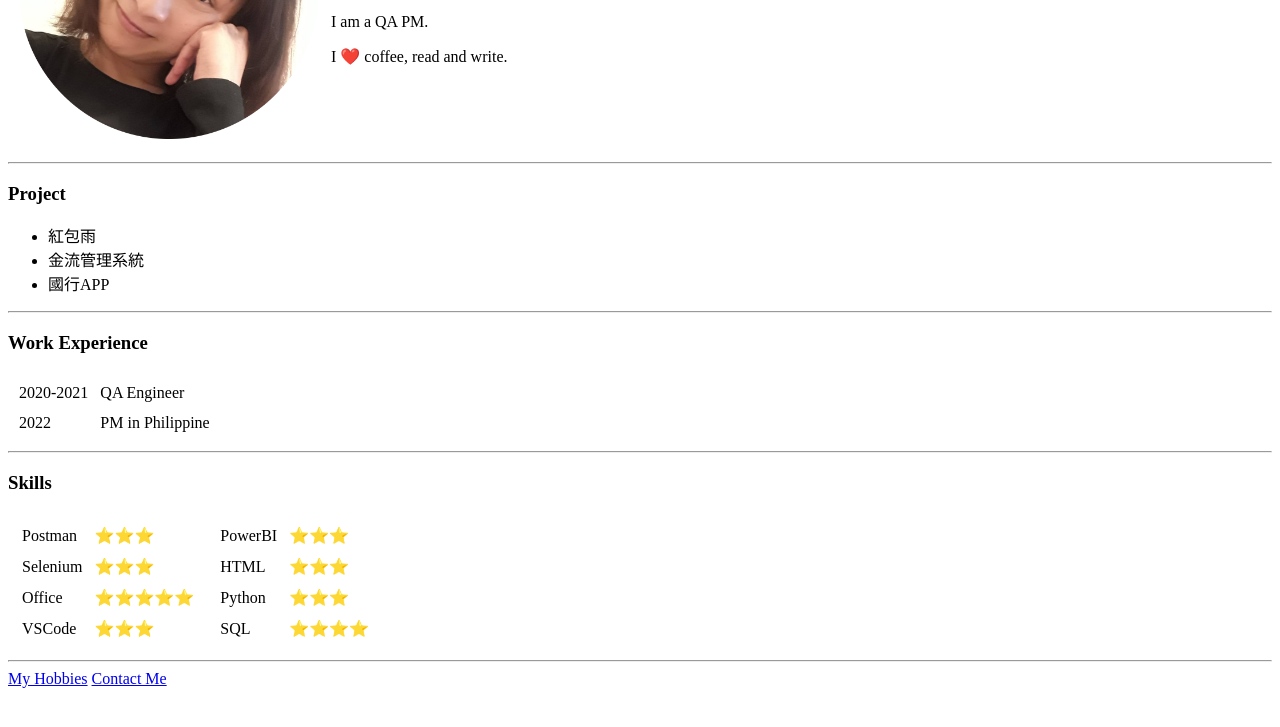
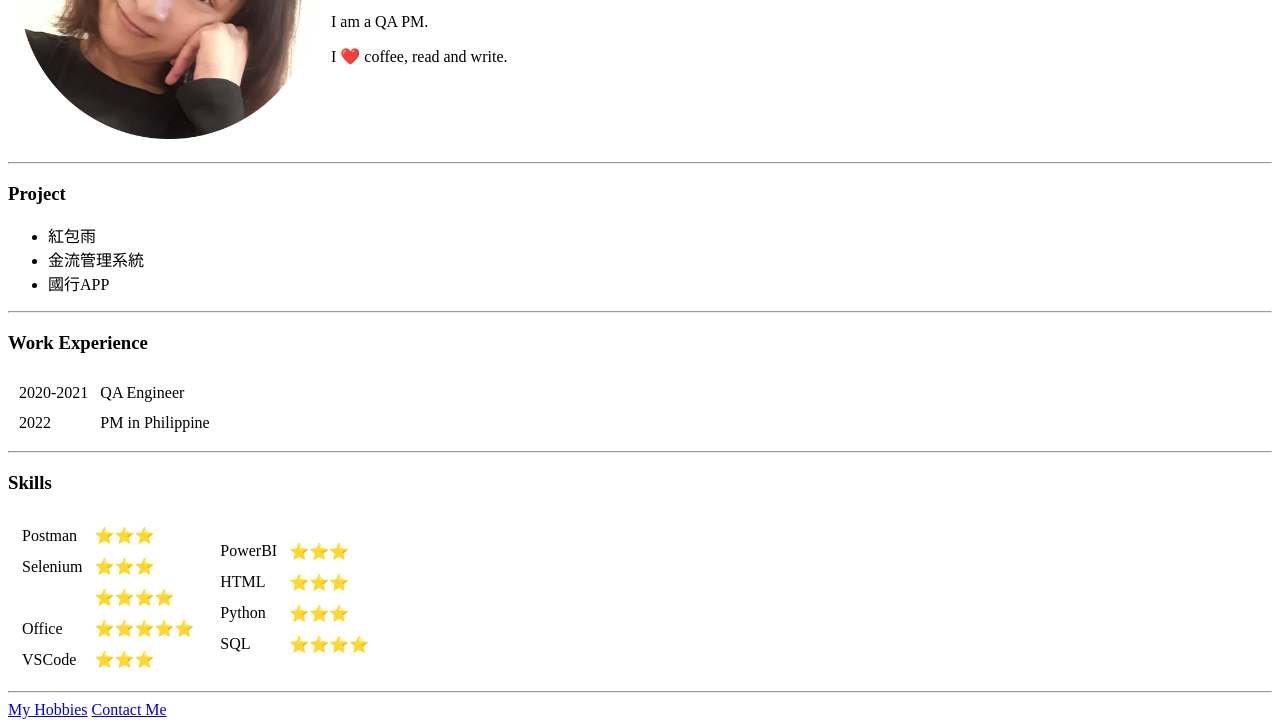
Before and after one commit to QuannaPP/cv, a plain HTML site: page index.html in a window 1280 px wide. Shown: the part 180-907 px from the top of the page. Before the commit the page ends 876 px from the top, so only its background shows below. Drawn offline with Linux system fonts and the light colour scheme.

Commit message:
Update index.html
技能新增JAVA

```diff
--- a/index.html
+++ b/index.html
@@ -56,6 +56,10 @@
               <td>⭐⭐⭐</td>
             </tr>
             <tr>
+              <td></td>
+              <td>⭐⭐⭐⭐</td>
+            </tr>
+            <tr>
               <td>Office</td>
               <td>⭐⭐⭐⭐⭐</td>
             </tr>
```
